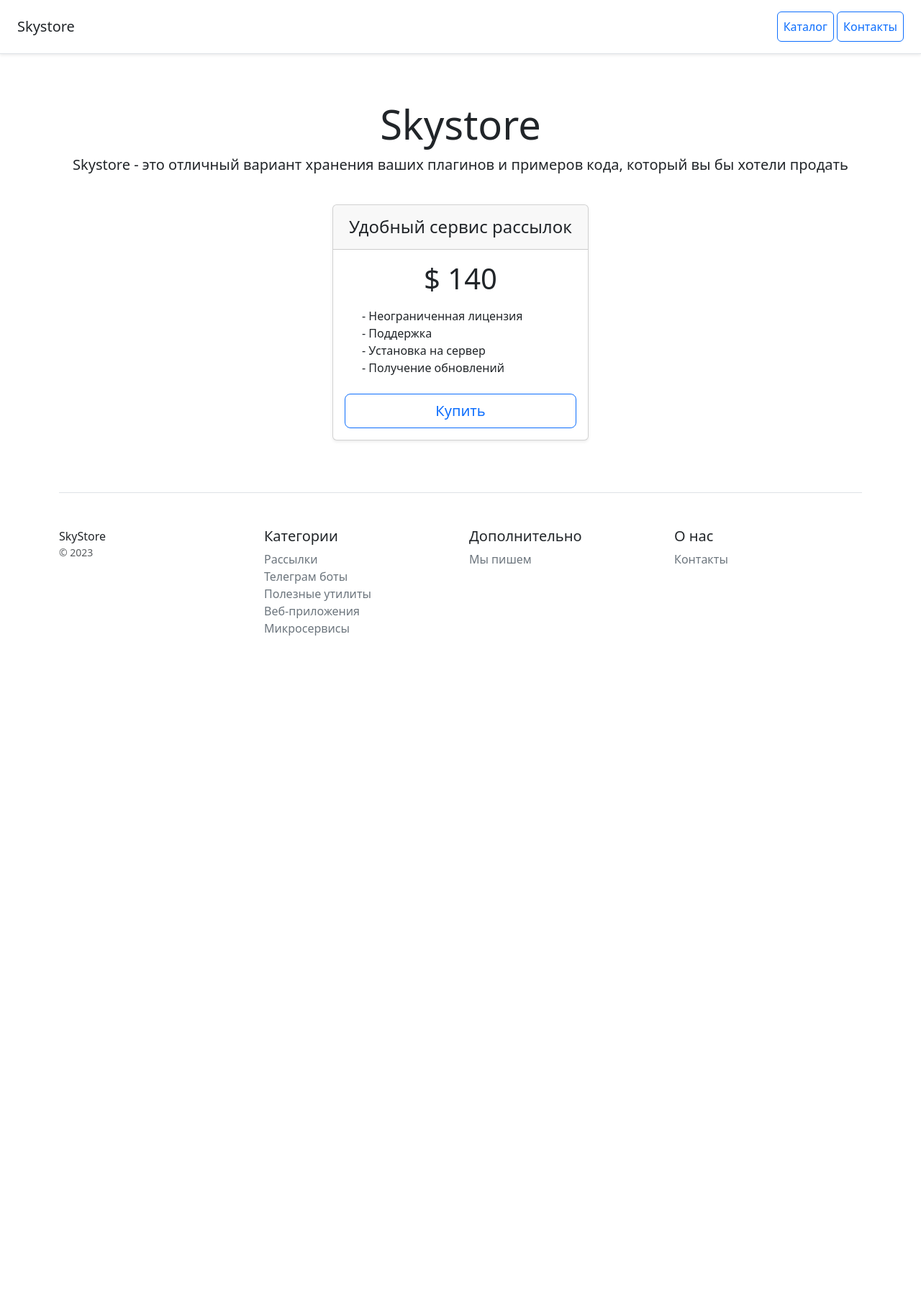
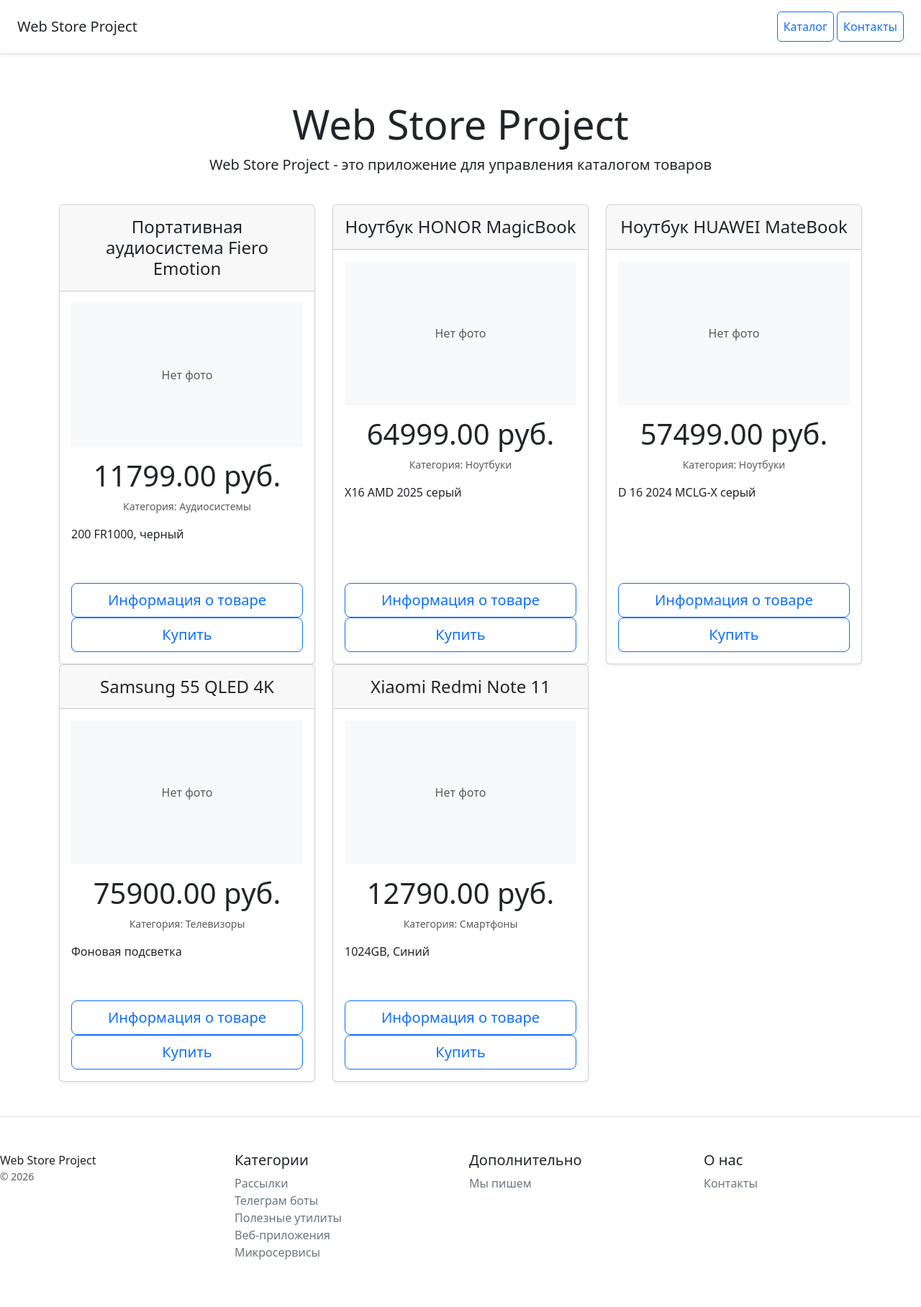
Before and after one commit to AlexanderKokorinV/Web_Store_Project, a Django app: page / in a window 1280 px wide. Shown: the whole page at 72% size. Before the commit the page ends 883 px from the top, so only its background shows below. Run offline with Django 5.2, Linux system fonts and the light colour scheme; data comes from the database, SQL or seed files in the repository; some libraries are stand-ins or nearby versions.

Commit message:
views have been updated

```diff
--- a/catalog/admin.py
+++ b/catalog/admin.py
@@ -14,7 +14,7 @@ class ProductAdmin(admin.ModelAdmin):
     list_filter = ("category_name",)
     search_fields = (
         "product_name",
-        "description",
+        "product_description",
     )
 
 
--- a/catalog/templates/catalog/home.html
+++ b/catalog/templates/catalog/home.html
@@ -2,14 +2,14 @@
 <html lang="en">
 <head>
     <meta charset="utf-8">
-    <meta name="viewport" content="width=device-width, initial-scale=1">
-    <title>Skystore</title>
+    <meta name="viewport" content="width=device-width, initial-scale=1.0">
+    <title>Web Store Project</title>
     <link rel="stylesheet" href="/static/css/bootstrap.min.css">
 
 </head>
 <body>
 <div class="d-flex flex-column flex-md-row align-items-center p-3 px-md-4 mb-3 bg-white border-bottom shadow-sm">
-    <h5 class="my-0 me-md-auto fw-normal">Skystore</h5>
+    <h5 class="my-0 me-md-auto fw-normal">Web Store Project</h5>
     <nav class="ms-md-5">
         <a class="p-2 btn btn-outline-primary" href="/">Каталог</a>
         <a class="p-2 btn btn-outline-primary" href="/contacts/">Контакты</a>
@@ -17,39 +17,55 @@
 </div>
 
 <div class="pricing-header px-3 py-3 pt-md-5 pb-md-4 mx-auto text-center">
-    <h1 class="display-4">Skystore</h1>
-    <p class="lead">Skystore - это отличный вариант хранения ваших плагинов и примеров кода, который вы бы хотели
-        продать</p>
+    <h1 class="display-4">Web Store Project</h1>
+    <p class="lead">Web Store Project - это приложение для управления каталогом товаров</p>
 </div>
 
 <div class="container">
-    <div class="row text-center justify-content-center">
-        <div class="col-md-6 col-lg-4">
-            <div class="card mb-4 shadow-sm">
+    <div class="row row-cols-1 row-cols-md-3 mb-3 text-center">
+        {% for object in object_list %}
+        <div class="col">
+            <div class="card mb-4 shadow-sm h-100"> <!-- h-100 выравнивает высоту карточек -->
                 <div class="card-header py-3">
-                    <h4 class="my-0 fw-normal">Удобный сервис рассылок</h4>
+                    <h4 class="my-0 fw-normal">{{ object.product_name }}</h4>
                 </div>
-                <div class="card-body">
-                    <h1 class="card-title pricing-card-title">$ 140</h1>
-                    <ul class="list-unstyled mt-3 mb-4 text-start ms-4">
-                        <li>- Неограниченная лицензия</li>
-                        <li>- Поддержка</li>
-                        <li>- Установка на сервер</li>
-                        <li>- Получение обновлений</li>
-                    </ul>
-                    <div class="d-grid">
+                <div class="card-body d-flex flex-column">
+                    {% if object.image %}
+                        <img src="{{ object.image.url }}" class="img-fluid mb-3" alt="{{ object.product_name }}" style="max-height: 200px; object-fit: cover;">
+                    {% else %}
+                        <div class="bg-light mb-3 d-flex align-items-center justify-content-center" style="height: 200px;">
+                            <span class="text-muted">Нет фото</span>
+                        </div>
+                    {% endif %}
+
+                    <h1 class="card-title pricing-card-title">{{ object.price }} руб.</h1>
+                    <p class="text-muted small">Категория: {{ object.category_name }}</p>
+
+                    <p class="card-text text-start flex-grow-1">
+                        <!-- Обрезка описания до 100 символов -->
+                        {{ object.product_description|truncatechars:100 }}
+                    </p>
+
+                    <div class="d-grid mt-3">
+                        <a href="{% url 'catalog:product_detail' pk=object.pk %}" class="btn btn-lg btn-outline-primary">Информация о товаре</a>
                         <button type="button" class="btn btn-lg btn-outline-primary">Купить</button>
                     </div>
                 </div>
             </div>
         </div>
+        {% empty %}
+        <div class="col-12 text-center">
+            <p class="lead">В каталоге пока нет ни одного товара.</p>
+        </div>
+        {% endfor %}
     </div>
+</div>
 
     <footer class="pt-4 my-md-5 pt-md-5 border-top">
         <div class="row">
             <div class="col-12 col-md">
-                SkyStore
-                <small class="d-block mb-3 text-muted">&copy; 2023</small>
+                Web Store Project
+                <small class="d-block mb-3 text-muted">&copy; 2026</small>
             </div>
             <div class="col-6 col-md">
                 <h5>Категории</h5>
--- a/catalog/urls.py
+++ b/catalog/urls.py
@@ -1,11 +1,12 @@
 from django.urls import path
 
 from catalog.apps import CatalogConfig
-from catalog.views import contacts, home
+from catalog.views import contacts, home, product_detail
 
 APP_NAME = CatalogConfig.name
 
 urlpatterns = [
     path("", home, name="home"),
     path("contacts/", contacts, name="contacts"),
+    path("product/<int:pk>", product_detail, name="product_detail"),
 ]
--- a/catalog/views.py
+++ b/catalog/views.py
@@ -38,3 +38,10 @@ def contacts(request: HttpRequest) -> HttpResponse:
         print(f"Сообщение от {name} ({email}): {message}")
 
     return render(request, "catalog/contacts.html", {"contact": contact_data})
+
+
+def product_detail(request: HttpRequest, pk: int) -> HttpResponse:
+    """Отображает детальную информацию о конкретном товаре."""
+    product = Product.objects.get(pk=pk)
+    context = {"object": product, "title": f"Купить {product.product_name}"}
+    return render(request, "catalog/product_detail.html", context)
```
Also changed, not shown: catalog/templates/catalog/base.html (added, +17 -0 lines), catalog/templates/catalog/contacts.html (+5 -5 lines), catalog/templates/catalog/includes/inc_main_menu.html (added, +10 -0 lines), catalog/templates/catalog/product_detail.html (added, +50 -0 lines), media/catalog/21.jpg (added), media/catalog/22.jpg (added), media/catalog/23.jpg (added), media/catalog/24.webp (added), media/catalog/25.webp (added).
